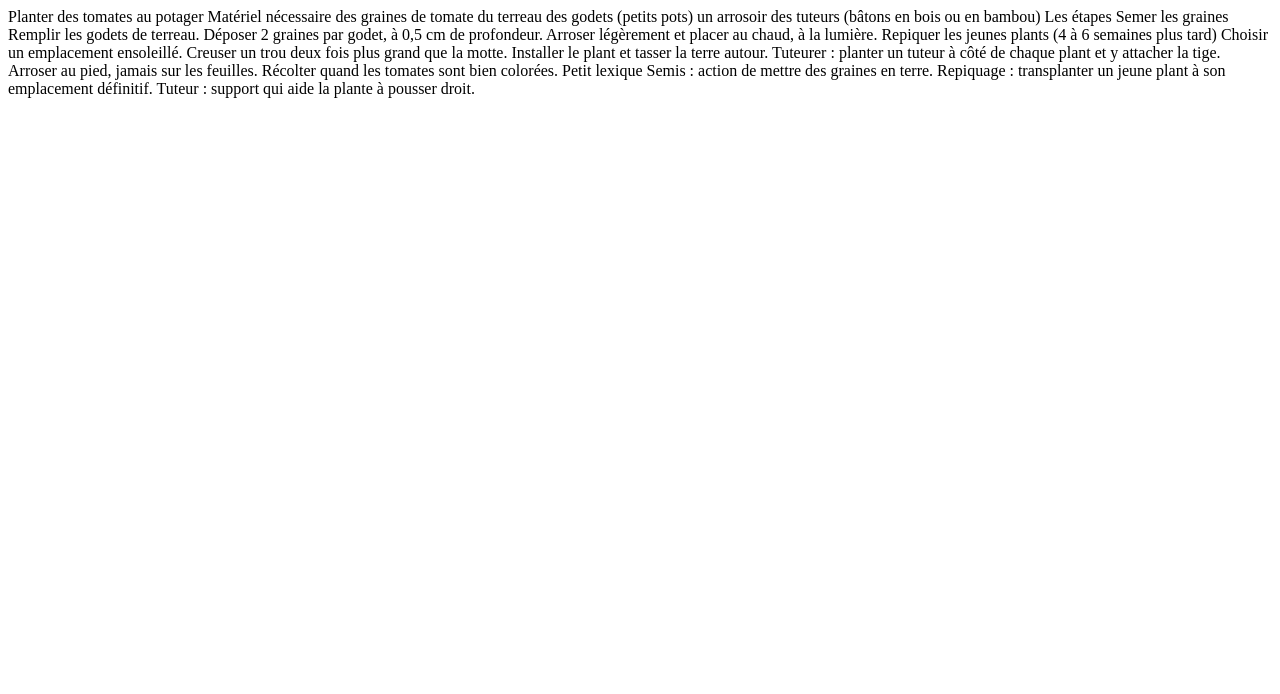
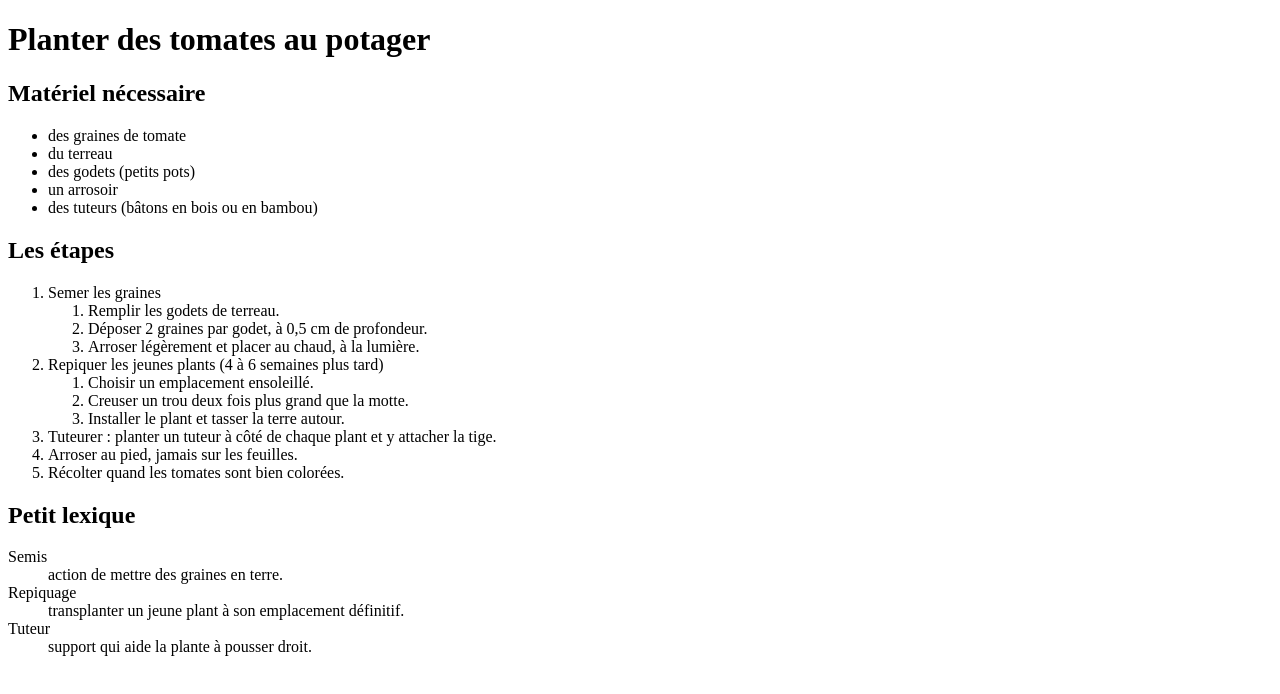
Before and after one commit to Osmose24/Projet-PlanEvo, a plain HTML site: page niveau-1-graine/03-listes/index.html in a window 1280 px wide. Drawn offline with Linux system fonts and the light colour scheme.

Commit message:
partie 3

```diff
--- a/niveau-1-graine/03-listes/index.html
+++ b/niveau-1-graine/03-listes/index.html
@@ -6,35 +6,45 @@
   <title>Planter des tomates au potager</title>
 </head>
 <body>
-  <!-- TODO 1 : titre principal -->
-  Planter des tomates au potager
+  <!--titre principal -->
+  <h1>Planter des tomates au potager</h1>
 
-  <!-- TODO 2 : titre de partie + liste NON ordonnée (l'ordre n'a pas d'importance) -->
-  Matériel nécessaire
-  des graines de tomate
-  du terreau
-  des godets (petits pots)
-  un arrosoir
-  des tuteurs (bâtons en bois ou en bambou)
+  <!-- liste de matériel  -->
+  <h2>Matériel nécessaire</h2>
+  <ul>
+  <li>des graines de tomate</li>
+  <li>du terreau</li>
+  <li>des godets (petits pots)</li>
+  <li>un arrosoir</li>
+  <li>des tuteurs (bâtons en bois ou en bambou)</li>
+  </ul>
 
-  <!-- TODO 3 et 4 : titre de partie + liste ORDONNÉE, avec des sous-listes imbriquées -->
-  Les étapes
-  Semer les graines
-  Remplir les godets de terreau.
-  Déposer 2 graines par godet, à 0,5 cm de profondeur.
-  Arroser légèrement et placer au chaud, à la lumière.
-  Repiquer les jeunes plants (4 à 6 semaines plus tard)
-  Choisir un emplacement ensoleillé.
-  Creuser un trou deux fois plus grand que la motte.
-  Installer le plant et tasser la terre autour.
-  Tuteurer : planter un tuteur à côté de chaque plant et y attacher la tige.
-  Arroser au pied, jamais sur les feuilles.
-  Récolter quand les tomates sont bien colorées.
+  <!-- les différentes étapes -->
+  <h2>Les étapes</h2>
+  <ol>
+  <li>Semer les graines</li>
+  <ol>
+  <li>Remplir les godets de terreau.</li>
+  <li>Déposer 2 graines par godet, à 0,5 cm de profondeur.</li>
+ <li>Arroser légèrement et placer au chaud, à la lumière.</li>
+  </ol>
+  <li>Repiquer les jeunes plants (4 à 6 semaines plus tard)</li>
+  <ol>
+  <li>Choisir un emplacement ensoleillé.</li>
+  <li>Creuser un trou deux fois plus grand que la motte.</li>
+  <li>Installer le plant et tasser la terre autour.</li>
+  </ol>
+  <li>Tuteurer : planter un tuteur à côté de chaque plant et y attacher la tige.</li>
+  <li>Arroser au pied, jamais sur les feuilles.</li>
+  <li>Récolter quand les tomates sont bien colorées.</li>
+  </ol>
 
-  <!-- TODO 5 : titre de partie + liste de DÉFINITIONS -->
-  Petit lexique
-  Semis : action de mettre des graines en terre.
-  Repiquage : transplanter un jeune plant à son emplacement définitif.
-  Tuteur : support qui aide la plante à pousser droit.
+  <!-- abstrat -->
+  <h2>Petit lexique</h2>
+  <dl>
+  <dt>Semis</dt> <dd>action de mettre des graines en terre.</dd>
+  <dt>Repiquage</dt> <dd>transplanter un jeune plant à son emplacement définitif.</dd>
+  <dt>Tuteur</dt> <dd>support qui aide la plante à pousser droit.</dd>
+  </dl>
 </body>
 </html>
```
